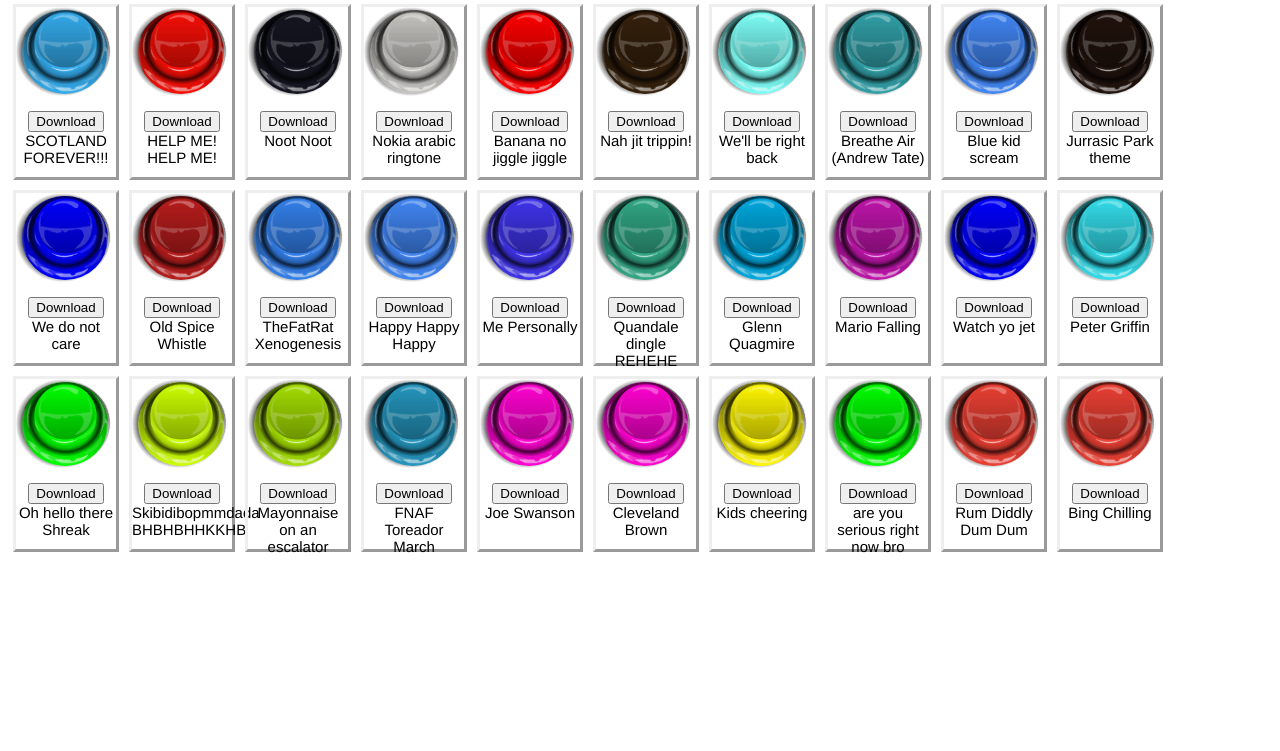
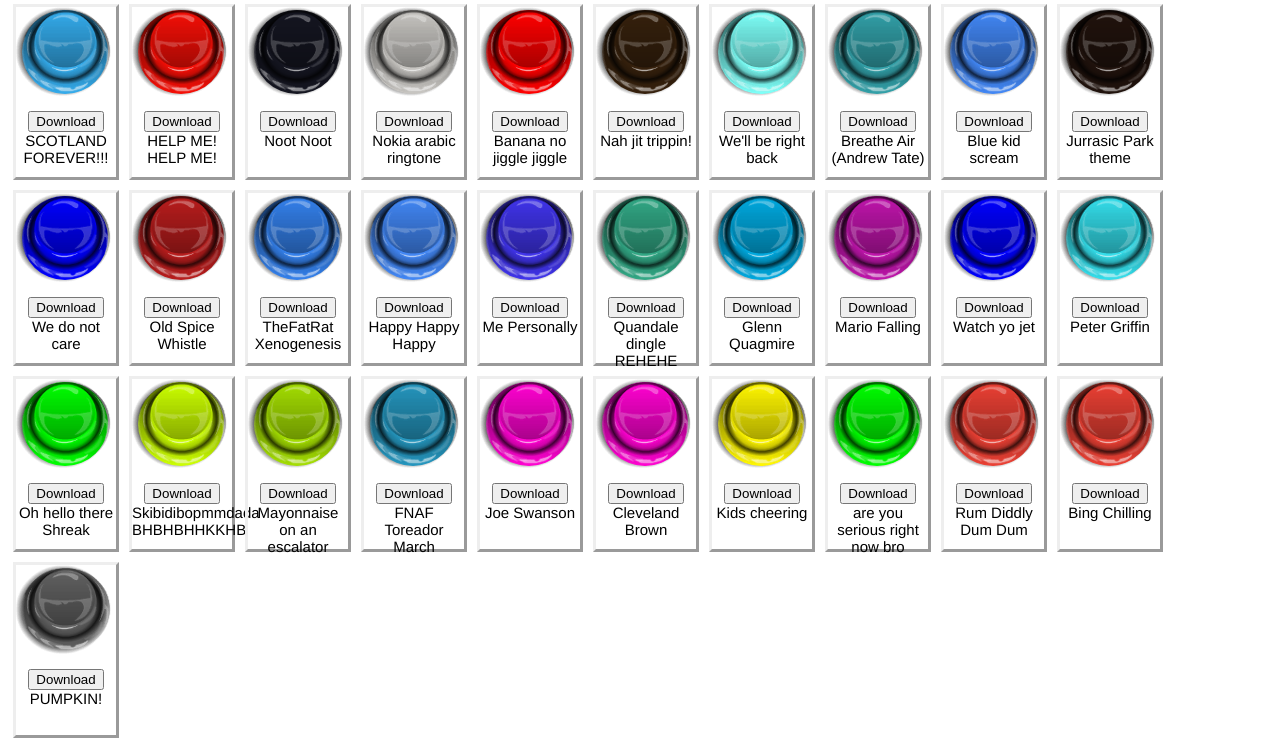
Before and after one commit to R-BTW/sound, a plain HTML site: page index.html in a window 1280 px wide. Shown: the part 2350-3101 px from the top of the page. Before the commit the page ends 2915 px from the top, so only its background shows below. Drawn offline with Linux system fonts and the light colour scheme; a script that the page names is missing.

Commit message:
Update index.html

```diff
--- a/index.html
+++ b/index.html
@@ -1907,6 +1907,18 @@
     </p>
   </div>
 </div>
+<div>
+  <div class="sound">
+    <div class="circle small-button-background" style="background-color:#COLOR;"></div>
+    <audio id="pumpkin" src="sounds/pumpkin.mp3" preload="auto"></audio>
+    <button class="small-button" onclick="document.getElementById('pumpkin').play();"></button>
+    <div class="small-button-shadow"></div>
+    <p class="name">
+      <button onclick="window.location.href='sounds/SOUND.mp3'">Download</button><br>
+      PUMPKIN!<br>
+    </p>
+  </div>
+</div>
       <!-- TEMPLATE TO ADD MORE SOUNDS
 
 <div>
```
